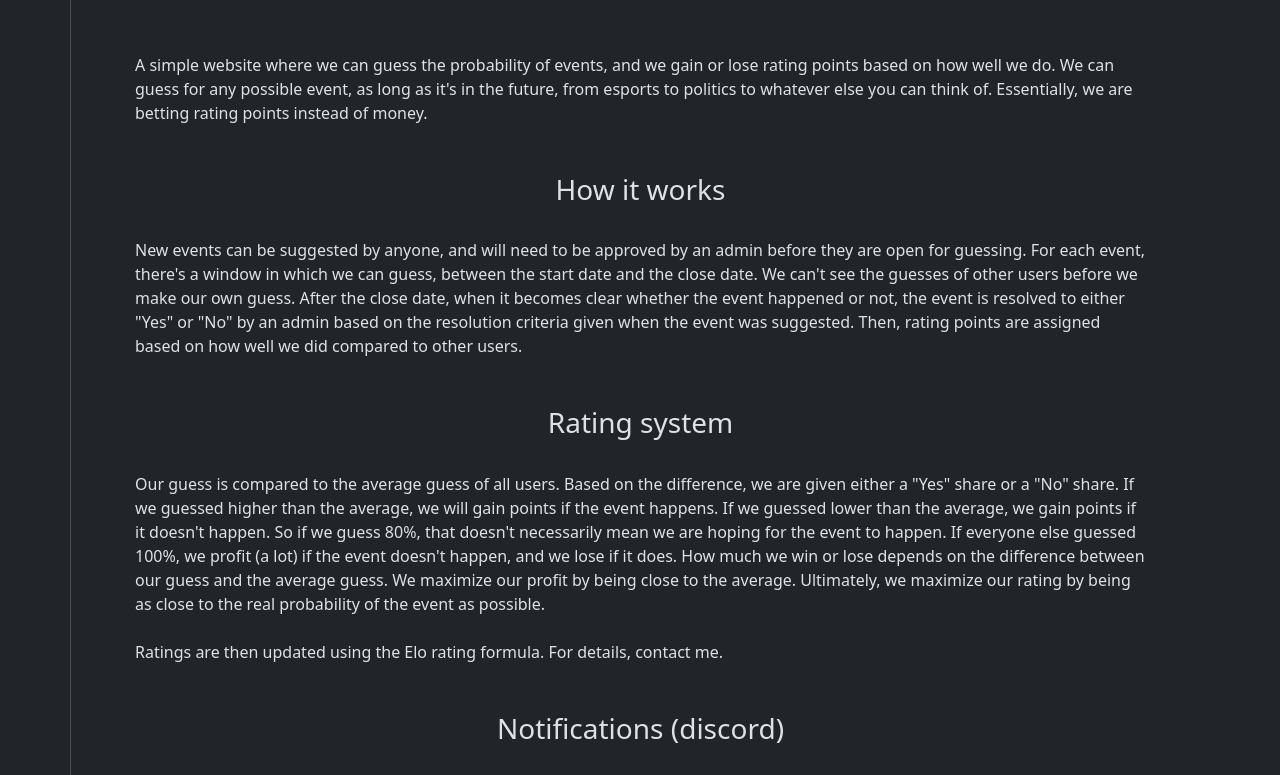
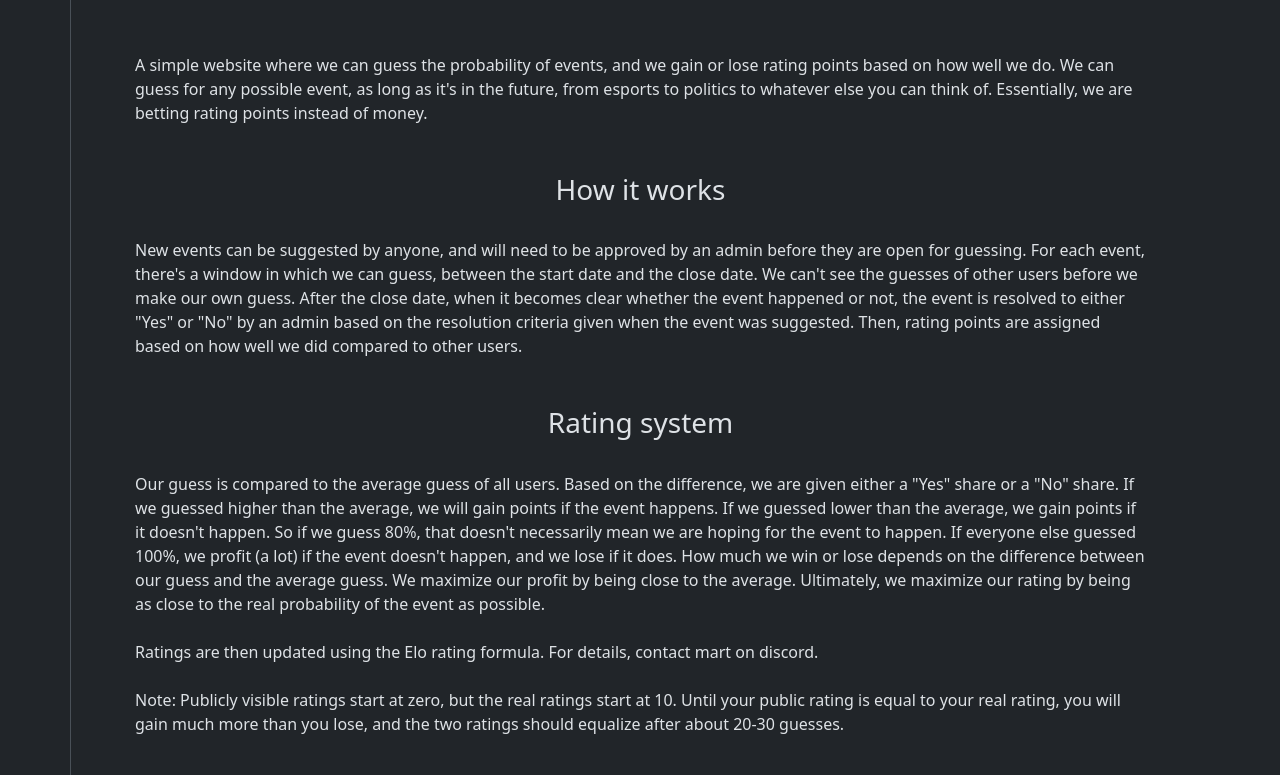
Before and after one commit to mart90/Guess_the_chance, a plain HTML site: page about.html in a window 1280 px wide. Shown: the part 166-941 px from the top of the page. Drawn offline with nearby package versions, Linux system fonts and the light colour scheme; a script that the page names is missing.

Commit message:
about page

```diff
--- a/about.html
+++ b/about.html
@@ -40,7 +40,9 @@
         event doesn't happen, and we lose if it does. How much we win or lose depends on the difference between our guess and the average guess. We maximize our profit by being close to the average. Ultimately, we maximize our
         rating by being as close to the real probability of the event as possible.
         <br><br>
-        Ratings are then updated using the Elo rating formula. For details, contact me.
+        Ratings are then updated using the Elo rating formula. For details, contact mart on discord.
+        <br><br>
+        Note: Publicly visible ratings start at zero, but the real ratings start at 10. Until your public rating is equal to your real rating, you will gain much more than you lose, and the two ratings should equalize after about 20-30 guesses.
         <br><br><br>
         <h3 style="text-align: center;">Notifications (discord)</h3>
         <br>
@@ -49,8 +51,6 @@
         <br><br><br>
         <br><br><br>
         <br>All code on this website is licensed under the <a href="https://en.wikipedia.org/wiki/MIT_License">MIT license</a>.
-        <br><br>Created by Mart Broekkamp
-        <br><a href="mailto:martbr90@gmail.com">martbr90@gmail.com</a>
     </div>
 </body>
 
```
